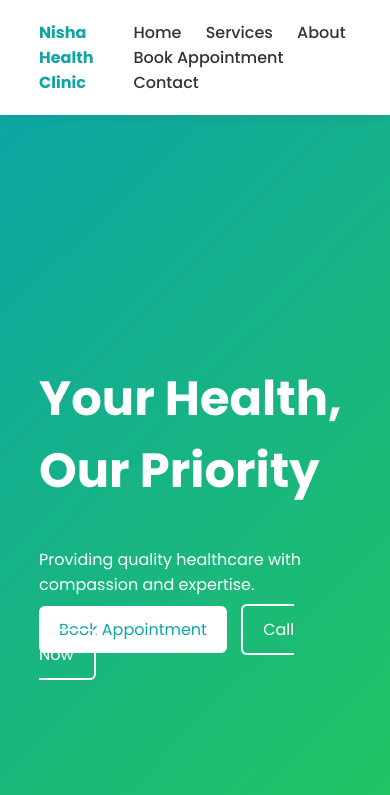
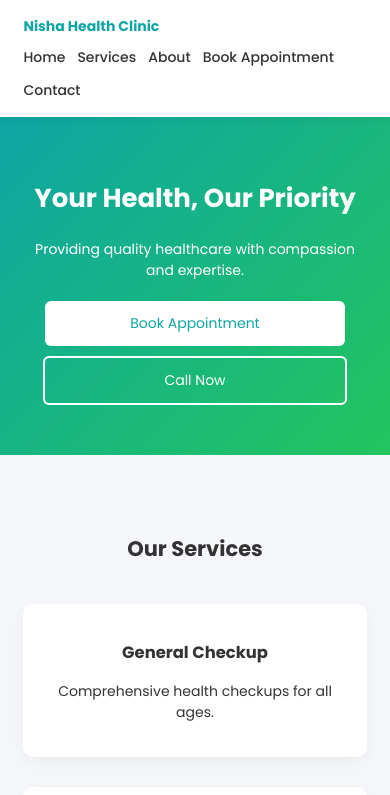
Before and after one commit to Munalmh/nisha-health-clinic, a plain HTML site: page index.html in a window 390 px wide. Shown: the top 795 px of the page. Drawn offline with Linux system fonts and the light colour scheme.

Commit message:
responsiveness

```diff
--- a/style.css
+++ b/style.css
@@ -8,11 +8,19 @@ body {
 .navbar {
   display: flex;
   justify-content: space-between;
+  align-items: center;
   padding: 20px 10%;
   background: white;
   box-shadow: 0 2px 10px rgba(0,0,0,0.05);
   position: sticky;
   top: 0;
+  z-index: 10;
+}
+
+.navbar nav {
+  display: flex;
+  flex-wrap: wrap;
+  gap: 16px;
 }
 
 .navbar nav a {
@@ -136,3 +144,85 @@ footer {
   background: #0ea5a4;
   color: white;
 }
+
+/* Responsive adjustments */
+@media (max-width: 1024px) {
+  .navbar {
+    padding: 16px 6%;
+  }
+
+  .hero {
+    padding: 40px 8%;
+    height: auto;
+  }
+}
+
+@media (max-width: 768px) {
+  body {
+    font-size: 14px;
+  }
+
+  .navbar {
+    flex-direction: column;
+    align-items: flex-start;
+    gap: 10px;
+  }
+
+  .navbar nav {
+    width: 100%;
+    justify-content: flex-start;
+    flex-wrap: wrap;
+    gap: 12px;
+  }
+
+  .navbar nav a {
+    margin-left: 0;
+    font-size: 14px;
+  }
+
+  .hero {
+    padding: 40px 6%;
+    height: auto;
+    text-align: center;
+    justify-content: center;
+  }
+
+  .hero h1 {
+    font-size: 32px;
+  }
+
+  .buttons {
+    display: flex;
+    flex-direction: column;
+    align-items: center;
+  }
+
+  .btn-primary,
+  .btn-secondary {
+    width: 100%;
+    max-width: 260px;
+    text-align: center;
+    margin: 0 0 10px 0;
+  }
+
+  .services,
+  .about,
+  .doctor,
+  .contact {
+    padding: 60px 6%;
+  }
+}
+
+@media (max-width: 480px) {
+  .hero h1 {
+    font-size: 26px;
+  }
+
+  .card {
+    padding: 20px;
+  }
+
+  .map iframe {
+    height: 240px;
+  }
+}
```
Also changed, not shown: admin.html (+21 -0 lines), appointments.html (+7 -0 lines), 1 other file.
